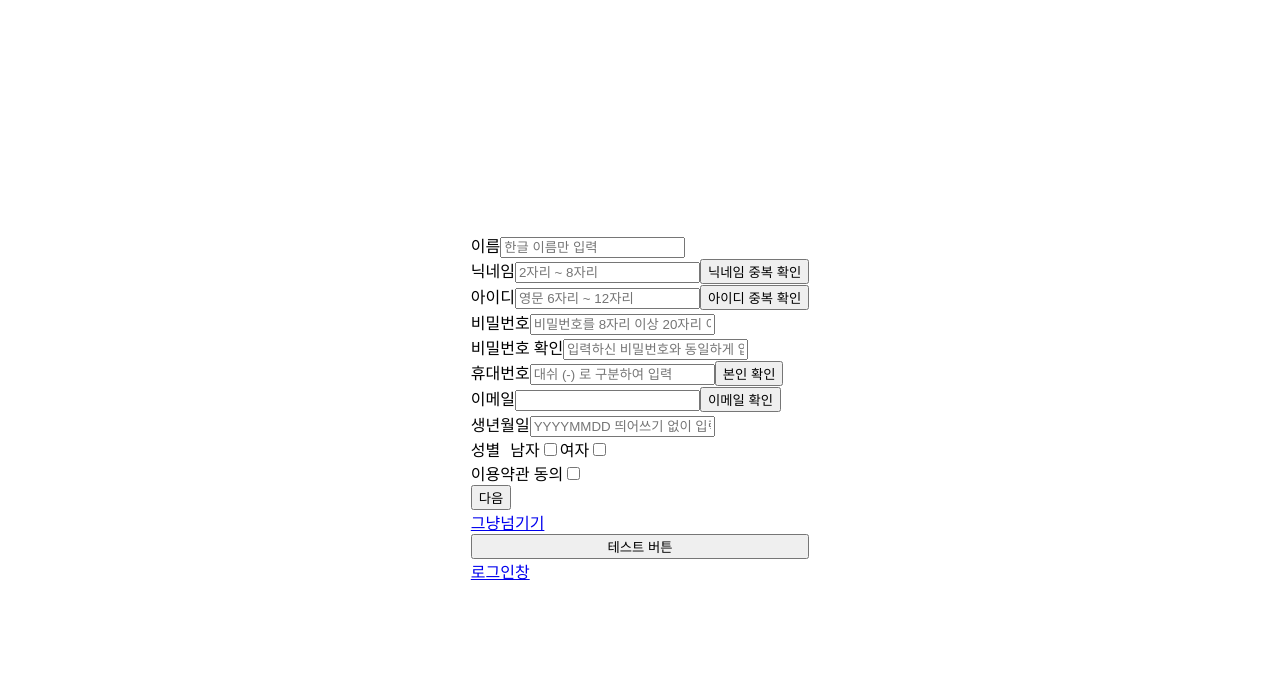
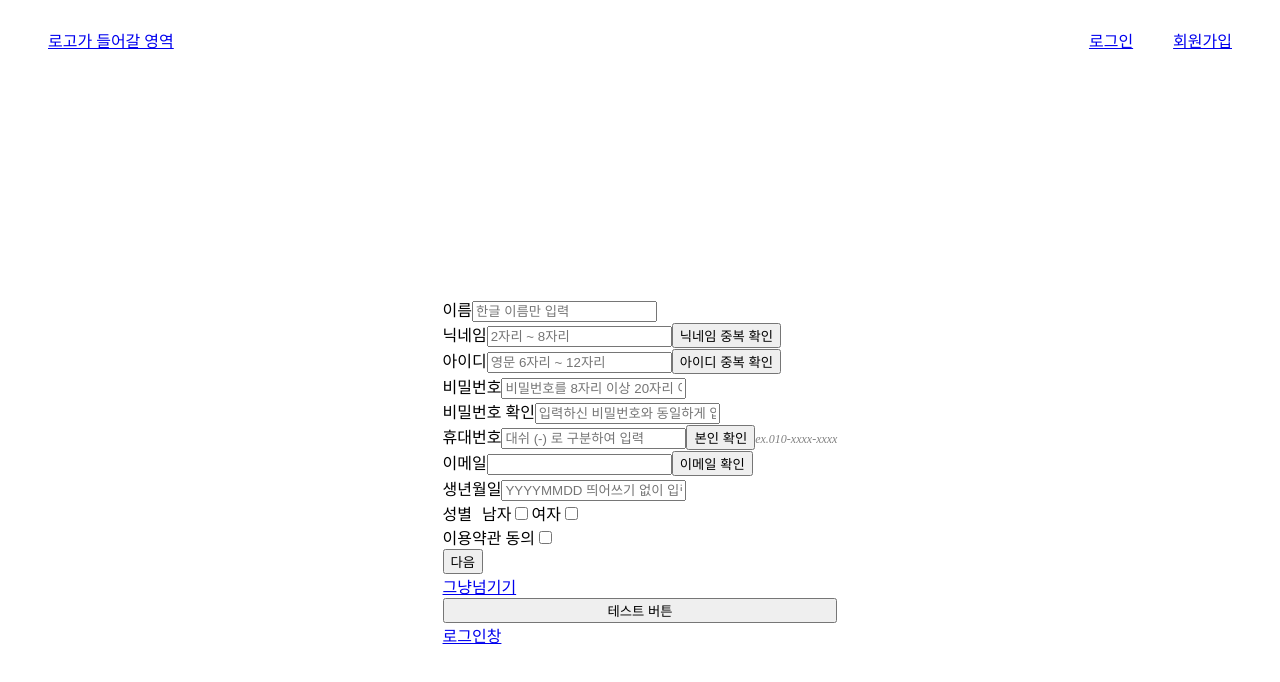
Before and after one commit to Interview-reviews/Interview-reviews-FE, a React (Create React App) app: page /SignUp in a window 1280 px wide. Shown: the top 682 px of the page. Built offline with nearby package versions, Linux system fonts and the light colour scheme.

Commit message:
feat: Nav 생성

```diff
--- a/package.json
+++ b/package.json
@@ -10,6 +10,7 @@
     "react-dom": "^18.2.0",
     "react-router-dom": "^6.6.1",
     "react-scripts": "5.0.1",
+    "styled-components": "^5.3.6",
     "web-vitals": "^2.1.4"
   },
   "scripts": {
--- /dev/null
+++ b/src/components/Nav.js
@@ -0,0 +1,36 @@
+import { Link } from "react-router-dom";
+import styled from "styled-components";
+
+const Header = styled.header`
+  display: flex;
+  padding: 20px;
+`;
+
+const NavBar = styled.div`
+  padding: 0 20px 0 20px;
+`;
+
+const Nav = () => {
+  return (
+    <>
+      <div>
+        <Header>
+          <NavBar>
+            <Link to="/">로고가 들어갈 영역</Link>
+          </NavBar>
+          <div style={{ flexGrow: "1" }}></div>
+          <NavBar>
+            {" "}
+            <Link to="/Login">로그인</Link>
+          </NavBar>
+          <NavBar>
+            {" "}
+            <Link to="/SignUp">회원가입</Link>
+          </NavBar>
+        </Header>
+      </div>
+    </>
+  );
+};
+
+export default Nav;
--- a/src/login/FindId.js
+++ b/src/login/FindId.js
@@ -1,6 +1,9 @@
+import Nav from "../components/Nav";
+
 const FindId = () => {
   return (
     <>
+      <Nav />
       <h3>아이디 찾기 페이지</h3>
       <div>
         <h3>이름</h3>
--- a/src/login/FindPassword.js
+++ b/src/login/FindPassword.js
@@ -1,5 +1,6 @@
 import { useState } from "react";
 import { Link } from "react-router-dom";
+import Nav from "../components/Nav";
 
 const FindPassword = () => {
   const [toggle, setToggle] = useState(false);
@@ -9,6 +10,7 @@ const FindPassword = () => {
   };
   return (
     <>
+      <Nav />
       <h3>비밀번호 찾기 페이지</h3>
       <div>
         <h3>아이디</h3>
--- a/src/login/Information.js
+++ b/src/login/Information.js
@@ -1,5 +1,6 @@
 import { useState } from "react";
 import { Link } from "react-router-dom";
+import Nav from "../components/Nav";
 import Language from "./Language";
 
 const Information = (props) => {
@@ -85,6 +86,7 @@ const Information = (props) => {
 
   return (
     <>
+      <Nav />
       <div
         style={{
           display: "flex",
--- a/src/login/Login.js
+++ b/src/login/Login.js
@@ -1,5 +1,6 @@
 import { Link } from "react-router-dom";
 import { checkLogin } from "../API/LoginAPI";
+import Nav from "../components/Nav";
 
 const Login = () => {
   const attemptLogin = async () => {
@@ -9,6 +10,7 @@ const Login = () => {
   };
   return (
     <>
+      <Nav />
       <div>
         <h1>로그인 </h1>
       </div>
--- a/src/login/ResetPassword.js
+++ b/src/login/ResetPassword.js
@@ -1,6 +1,9 @@
+import Nav from "../components/Nav";
+
 const ResetPassword = () => {
   return (
     <>
+      <Nav />
       <div>
         <h3>비밀번호 설정</h3>
         <input placeholder="비밀번호를 8자리 이상 20자리 이내로 설정해주세요." />
--- a/src/login/SignUp.js
+++ b/src/login/SignUp.js
@@ -1,6 +1,7 @@
 import { useState } from "react";
 import { Link } from "react-router-dom";
 import { checkId, checkNickname } from "../API/SignUpAPI";
+import Nav from "../components/Nav";
 
 const SignUp = (info) => {
   const [userName, setUserName] = useState("");
@@ -186,6 +187,7 @@ const SignUp = (info) => {
 
   return (
     <>
+      <Nav />
       <div
         style={{
           display: "flex",
@@ -267,6 +269,7 @@ const SignUp = (info) => {
             <button style={{ cursor: "pointer" }} onClick={isAllowNickname}>
               본인 확인
             </button>
+            <i style={{ color: "gray", fontSize: "12px" }}>ex.010-xxxx-xxxx</i>
           </div>
           <div>
             <label>이메일</label>
--- a/src/pages/Main.js
+++ b/src/pages/Main.js
@@ -1,13 +1,9 @@
-import { Link } from "react-router-dom";
+import Nav from "../components/Nav";
 
 const Main = () => {
   return (
     <>
-      <div>
-        <Link to="/SignUp">
-          <p>회원가입</p>
-        </Link>
-      </div>
+      <Nav />
     </>
   );
 };
--- a/src/pages/Welcome.js
+++ b/src/pages/Welcome.js
@@ -1,6 +1,9 @@
+import Nav from "../components/Nav";
+
 const Welcome = () => {
   return (
     <>
+      <Nav />
       <div>
         <p>환영합니다.</p>
       </div>
```
Also changed, not shown: 1 other file (tests, documents, lock files or other folders).
